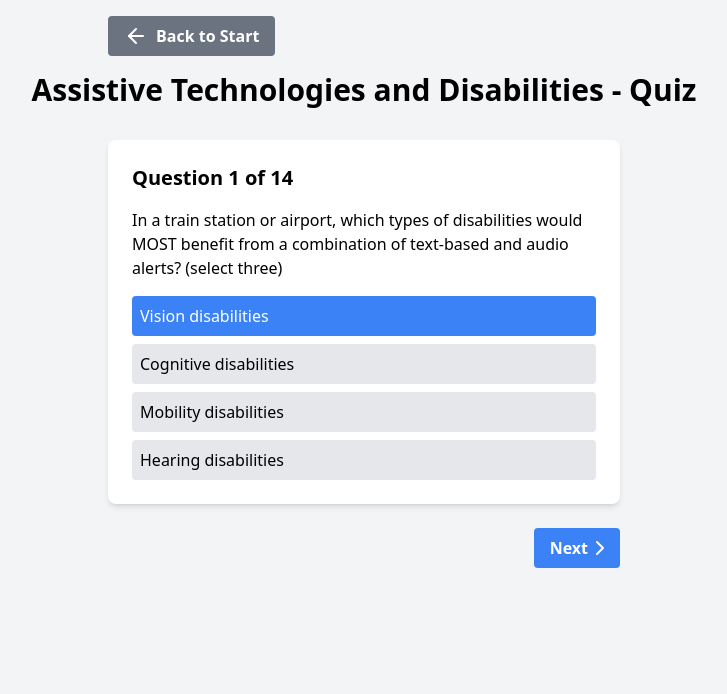
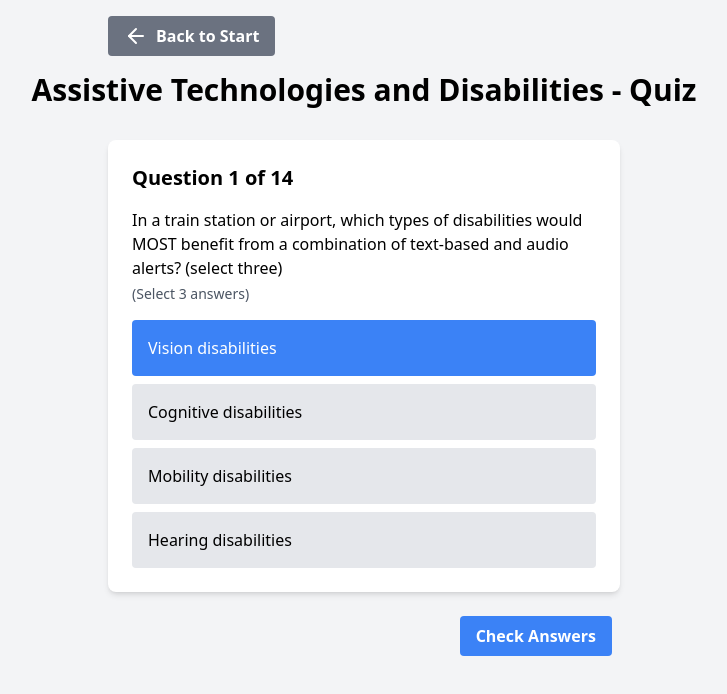
Before and after one commit to statecs/a11y-flashcard, a React (Create React App) app: page /chapter/assistive-technologies-and-disabilities/quiz in a window 1280 px wide. Both pictures are taken after a click on the button "Vision disabilities". Shown: the top 694 px of the page, without its empty margins (276-1003 px from the left). Built offline with nearby package versions, Linux system fonts and the light colour scheme.

Commit message:
Show immediate feedback with red crosses and green checkmarks.

```diff
--- a/src/components/Quiz.tsx
+++ b/src/components/Quiz.tsx
@@ -1,10 +1,11 @@
 import React, { useState, useEffect } from 'react';
-import { ChevronLeft, ChevronRight, ArrowLeft } from 'lucide-react';
+import { ChevronLeft, ChevronRight, ArrowLeft, CheckCircle2, XCircle } from 'lucide-react';
 
 export interface QuizQuestion {
   question: string;
   options: string[];
   correctAnswers: number[];
+  explanation?: string;
 }
 
 interface RandomizedQuizQuestion extends QuizQuestion {
@@ -42,13 +43,11 @@ const randomizeQuestion = (question: QuizQuestion): RandomizedQuizQuestion => {
 
 const Quiz: React.FC<QuizProps> = ({ questions: initialQuestions, title, onBack }) => {
   const [questions, setQuestions] = useState<RandomizedQuizQuestion[]>([]);
-  const [currentQuestion, setCurrentQuestion] = useState(0);
+  const [currentQuestion, setCurrentQuestion] = useState<number>(0);
   const [selectedAnswers, setSelectedAnswers] = useState<number[]>([]);
-  const [score, setScore] = useState(0);
-  const [quizCompleted, setQuizCompleted] = useState(false);
-  // Add this new state to store answers for each question
-  const [answersHistory, setAnswersHistory] = useState<number[][]>([]);
-
+  const [score, setScore] = useState<number>(0);
+  const [quizCompleted, setQuizCompleted] = useState<boolean>(false);
+  const [showFeedback, setShowFeedback] = useState<boolean>(false);
 
   useEffect(() => {
     const shuffledQuestions = shuffleArray(initialQuestions);
@@ -56,59 +55,48 @@ const Quiz: React.FC<QuizProps> = ({ questions: initialQuestions, title, onBack
     setQuestions(randomizedQuestions);
   }, [initialQuestions]);
 
-  const handleAnswerSelect = (index: number) => {
-    setSelectedAnswers(prev => {
-      if (prev.includes(index)) {
-        return prev.filter(i => i !== index);
-      } else {
-        return [...prev, index];
-      }
-    });
+  const getRequiredSelectionsText = (question: RandomizedQuizQuestion): string => {
+    const count = question.correctAnswerIndices.length;
+    return count > 1 ? `(Select ${count} answers)` : '';
   };
 
-// Modify handleNext to save answers before moving to next question
-const handleNext = () => {
-  if (selectedAnswers.length > 0) {
+  const handleAnswerSelect = (index: number): void => {
+    if (!showFeedback) {
+      setSelectedAnswers(prev => {
+        // Toggle selection
+        return prev.includes(index)
+          ? prev.filter(i => i !== index)
+          : [...prev, index];
+      });
+    }
+  };
+
+  const handleCheckAnswers = (): void => {
+    setShowFeedback(true);
     const currentQuestionData = questions[currentQuestion];
 
-    // Save current answers to history
-    setAnswersHistory(prev => {
-      const newHistory = [...prev];
-      newHistory[currentQuestion] = selectedAnswers;
-      return newHistory;
-    });
+    // Check if selected answers exactly match correct answers
+    const isCorrect =
+      selectedAnswers.length === currentQuestionData.correctAnswerIndices.length &&
+      selectedAnswers.every(answer => currentQuestionData.correctAnswerIndices.includes(answer)) &&
+      currentQuestionData.correctAnswerIndices.every(answer => selectedAnswers.includes(answer));
 
-    // Check if selected answers exactly match correct answers
-    const isExactMatch =
-      selectedAnswers.length === currentQuestionData.correctAnswerIndices.length &&
-      selectedAnswers.every(answer =>
-        currentQuestionData.correctAnswerIndices.includes(answer)
-      );
+    if (isCorrect) {
+      setScore(prev => prev + 1);
+    }
+  };
 
-    if (isExactMatch) {
-      setScore(score + 1);
-    }
-
+  const handleNext = (): void => {
     setSelectedAnswers([]);
+    setShowFeedback(false);
     if (currentQuestion < questions.length - 1) {
       setCurrentQuestion(currentQuestion + 1);
     } else {
       setQuizCompleted(true);
     }
-  }
   };
 
-// Modify handlePrevious to restore previous answers from history
-const handlePrevious = () => {
-  if (currentQuestion > 0) {
-    const previousQuestionIndex = currentQuestion - 1;
-    setCurrentQuestion(previousQuestionIndex);
-    setSelectedAnswers(answersHistory[previousQuestionIndex] || []);
-  }
-};
-
-// Modify restartQuiz to also reset the answers history
-const restartQuiz = () => {
+  const restartQuiz = (): void => {
     const shuffledQuestions = shuffleArray(initialQuestions);
     const randomizedQuestions = shuffledQuestions.map(randomizeQuestion);
     setQuestions(randomizedQuestions);
@@ -116,7 +104,7 @@ const restartQuiz = () => {
     setSelectedAnswers([]);
     setScore(0);
     setQuizCompleted(false);
-  setAnswersHistory([]); // Add this line
+    setShowFeedback(false);
   };
 
   if (quizCompleted) {
@@ -144,6 +132,10 @@ const restartQuiz = () => {
     return <div>Loading...</div>;
   }
 
+  const currentQuestionData = questions[currentQuestion];
+  const isCorrectAnswer = (index: number): boolean =>
+    currentQuestionData.correctAnswerIndices.includes(index);
+
   return (
     <div className="min-h-screen bg-gray-100 flex flex-col items-center justify-start p-4">
       <div className="w-full max-w-lg mb-4">
@@ -155,46 +147,83 @@ const restartQuiz = () => {
           Back to Start
         </button>
       </div>
+
       <h1 className="text-xl md:text-3xl font-bold mb-8">{title} - Quiz</h1>
+
       <div className="w-full max-w-lg bg-white rounded-lg shadow-md p-6">
-        <h2 className="text-xl font-semibold mb-4">Question {currentQuestion + 1} of {questions.length}</h2>
-        <p className="mb-4">{questions[currentQuestion].question}</p>
+        <h2 className="text-xl font-semibold mb-4">
+          Question {currentQuestion + 1} of {questions.length}
+        </h2>
+
+        <div className="mb-4">
+          <p className="font-medium">{currentQuestionData.question}</p>
+          <p className="text-sm text-gray-600 mt-1">
+            {getRequiredSelectionsText(currentQuestionData)}
+          </p>
+        </div>
+
         <div className="space-y-2">
-          {questions[currentQuestion].randomizedOptions.map((option, index) => (
+          {currentQuestionData.randomizedOptions.map((option: string, index: number) => {
+            const isSelected = selectedAnswers.includes(index);
+            const isCorrect = isCorrectAnswer(index);
+
+            let buttonStyle = "w-full text-left p-4 rounded flex justify-between items-center ";
+
+            if (showFeedback) {
+              if (isCorrect) {
+                buttonStyle += "border-2 border-green-500 bg-green-50";
+              } else if (isSelected) {
+                buttonStyle += "border-2 border-red-500 bg-red-50";
+              } else {
+                buttonStyle += "bg-gray-100";
+              }
+            } else {
+              buttonStyle += isSelected ? "bg-blue-500 text-white" : "bg-gray-200 hover:bg-gray-300";
+            }
+
+            return (
               <button
                 key={index}
                 onClick={() => handleAnswerSelect(index)}
-              className={`w-full text-left p-2 rounded ${
-                selectedAnswers.includes(index) ? 'bg-blue-500 text-white' : 'bg-gray-200 hover:bg-gray-300'
-              }`}
+                className={buttonStyle}
+                disabled={showFeedback}
               >
-              {option}
+                <span>{option}</span>
+                {showFeedback && (
+                  isCorrect ?
+                    <CheckCircle2 className="text-green-500" size={24} /> :
+                    (isSelected && <XCircle className="text-red-500" size={24} />)
+                )}
               </button>
-          ))}
+            );
+          })}
         </div>
+
+        {showFeedback && currentQuestionData.explanation && (
+          <div className="mt-4 p-4 bg-blue-50 border border-blue-200 rounded">
+            <p className="text-blue-800">{currentQuestionData.explanation}</p>
           </div>
-      <div className="flex justify-between w-full max-w-lg mt-6">
-      <div>
-        {currentQuestion !== 0 && (
+        )}
+      </div>
+
+      <div className="flex justify-end w-full max-w-lg mt-6">
+        {!showFeedback && selectedAnswers.length > 0 && (
           <button
-            onClick={handlePrevious}
-            className="bg-blue-500 hover:bg-blue-700 text-white flex font-bold py-2 pl-2 pr-4 rounded disabled:opacity-50"
+            onClick={handleCheckAnswers}
+            className="bg-blue-500 hover:bg-blue-700 text-white font-bold py-2 px-4 rounded mr-2"
           >
-            <ChevronLeft size={24} />
-            Back
+            Check Answers
           </button>
         )}
-      </div>
-      <div>
-        {selectedAnswers.length > 0 && (
+        {showFeedback && (
           <button
             onClick={handleNext}
             className="bg-blue-500 hover:bg-blue-700 flex text-white font-bold py-2 pl-4 pr-2 rounded"
-          > Next
+          >
+            {currentQuestion === questions.length - 1 ? 'Finish' : 'Next'}
             <ChevronRight size={24} />
           </button>
         )}
-        </div>
       </div>
     </div>
   );
```
Also changed, not shown: 1 other file (tests, documents, lock files or other folders). Lines whose indentation alone changed are shown as unchanged.
